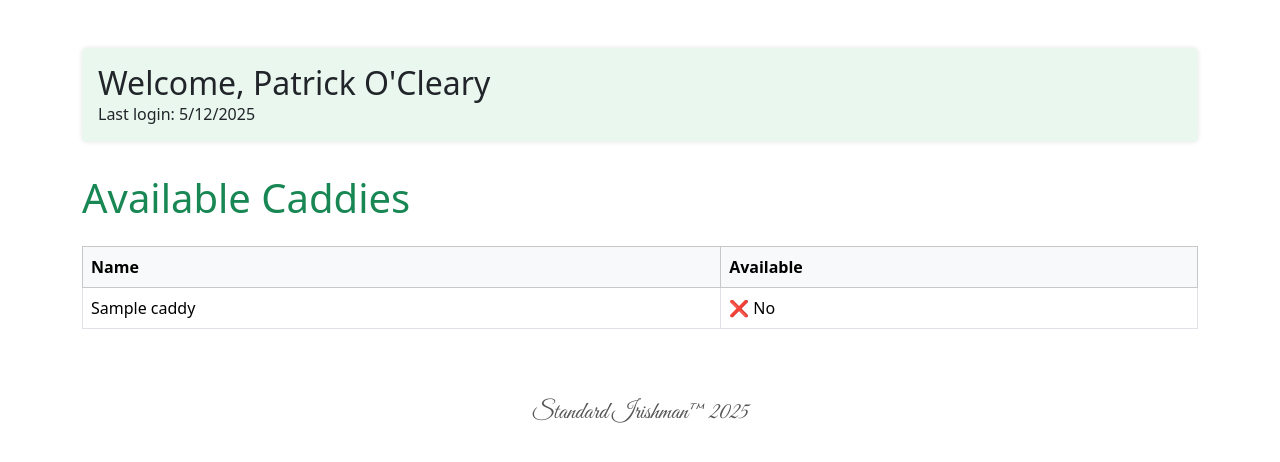
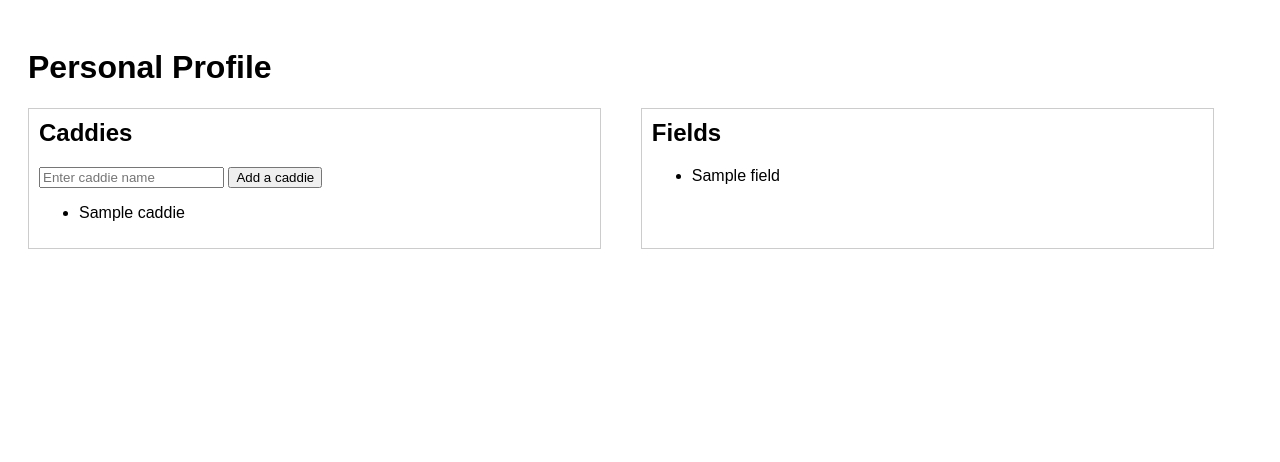
Before and after one commit to oboyle3/Caddie-Universe, a Django app: template templates/core/personal_user_page.html in a window 1280 px wide. Shown: the top 462 px of the page. Run offline with Django 5.2, Linux system fonts and the light colour scheme; tables that the repository leaves empty hold one stand-in row (values such as "Sample post"); the template is opened without the code that fills it: values that come from a table or form of the project are taken from there, most other values are stand-ins (such as "Sample title", 1, 10 or a date in 2020).

Commit message:
added caddie view and create template

```diff
--- a/core/admin.py
+++ b/core/admin.py
@@ -1,7 +1,9 @@
 from django.contrib import admin
 
 # Register your models here.
-from .models import ListOfCaddies,  EndUsers, TeeTime
+from .models import ListOfCaddies,  EndUsers, TeeTime, Caddie, Field
 admin.site.register(ListOfCaddies)
 admin.site.register(TeeTime)
 admin.site.register(EndUsers)
+admin.site.register(Caddie)
+admin.site.register(Field)
--- a/core/models.py
+++ b/core/models.py
@@ -23,3 +23,15 @@ class TeeTime(models.Model):
 
     def __str__(self):
         return f"{self.time} - {self.user.username} - Caddie: {self.caddie.name if self.caddie else 'None'}"
+
+
+
+class Caddie(models.Model):
+    name = models.CharField(max_length=100)
+    def __str__(self):
+        return self.name  # return a string directly
+
+class Field(models.Model):
+    name = models.CharField(max_length=100)
+    def __str__(self):
+        return self.name  # return a string directly
--- a/core/urls.py
+++ b/core/urls.py
@@ -5,6 +5,9 @@ from . import views
 
 urlpatterns = [
     path('', views.landing_page, name='landing'),
+    path('profile/', views.personal_profile, name='personal_profile'),
+
+
 
 ]
 
--- a/templates/core/personal_user_page.html
+++ b/templates/core/personal_user_page.html
@@ -1,75 +1,61 @@
-{% load static %}
 <!DOCTYPE html>
 <html>
 <head>
     <title>Personal Profile</title>
-    <link href="https://cdn.jsdelivr.net/npm/bootstrap@5.3.3/dist/css/bootstrap.min.css" rel="stylesheet">
-    <!-- Fancy Font from Google Fonts -->
-    <link href="https://fonts.googleapis.com/css2?family=Great+Vibes&display=swap" rel="stylesheet">
-
     <style>
-        footer {
-            font-family: 'Great Vibes', cursive;
-            text-align: center;
-            margin-top: 50px;
-            font-size: 1.5rem;
-            color: #555;
+        body {
+            font-family: Arial, sans-serif;
+            padding: 20px;
         }
-        .banner {
-            background-color: #e9f7ef;
-            padding: 1rem;
-            border-radius: 5px;
-            margin-bottom: 2rem;
-            box-shadow: 0 0 5px rgba(0,0,0,0.1);
+        .wrapper {
+            display: flex;
+            gap: 40px;
         }
-        .banner h2, .banner p {
-            margin: 0;
+        .box {
+            width: 45%;
+            border: 1px solid #ccc;
+            padding: 10px;
+        }
+        .box h2 {
+            margin-top: 0;
         }
     </style>
 </head>
-<body class="container mt-5">
+<body>
+    <h1>Personal Profile</h1>
 
-    <!-- Top Banner -->
-    <div class="banner">
-        <h2>Welcome, Patrick O'Cleary</h2>
-        <p>Last login: 5/12/2025</p>
+    <div class="wrapper">
+        <!-- Caddies Widget -->
+        <div class="box">
+            <h2>Caddies</h2>
+            <!--Form to add caddie-->
+            <form method="POST">
+                {% csrf_token %}  <!-- Django security token -->
+                <!--Input feild for caddie name-->
+                <input type="text" name="name" placeholder="Enter caddie name" required>
+                <!--submit button-->
+                <button type="submit">Add a caddie</button>
+            </form>
+            <ul>
+                {% for caddie in caddies %}
+                    <li>{{ caddie.name }}</li>
+                {% empty %}
+                    <li>No caddies available.</li>
+                {% endfor %}
+            </ul>
+        </div>
+
+        <!-- Fields Widget -->
+        <div class="box">
+            <h2>Fields</h2>
+            <ul>
+                {% for field in fields %}
+                    <li>{{ field.name }}</li>
+                {% empty %}
+                    <li>No fields available.</li>
+                {% endfor %}
+            </ul>
+        </div>
     </div>
-
-    <h1 class="text-success mb-4">Available Caddies</h1>
-
-    {% if caddies %}
-        <div class="table-responsive">
-            <table class="table table-bordered">
-                <thead class="table-light">
-                    <tr>
-                        <th>Name</th>
-                        <th>Available</th>
-                    </tr>
-                </thead>
-                <tbody>
-                    {% for caddy in caddies %}
-                        <tr>
-                            <td>{{ caddy.name }}</td>
-                            <td>
-                                {% if caddy.available %}
-                                    ✅ Yes
-                                {% else %}
-                                    ❌ No
-                                {% endif %}
-                            </td>
-                        </tr>
-                    {% endfor %}
-                </tbody>
-            </table>
-        </div>
-    {% else %}
-        <p>No caddies found.</p>
-    {% endif %}
-
-    <!-- Footer -->
-    <footer>
-        Standard Irishman™ 2025
-    </footer>
-
 </body>
 </html>
```
Also changed, not shown: core/views.py (+21 -2 lines), core/migrations/0002_caddie_field.py (added).
